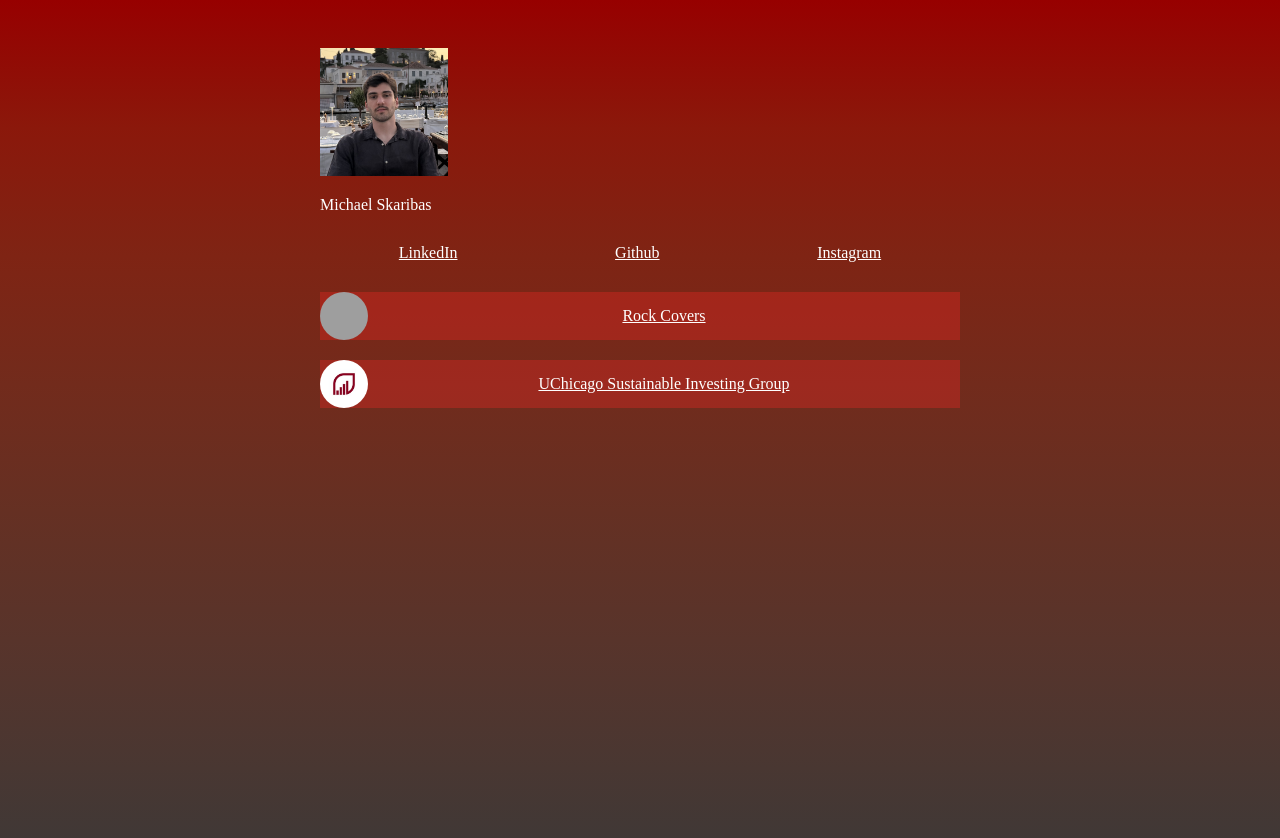
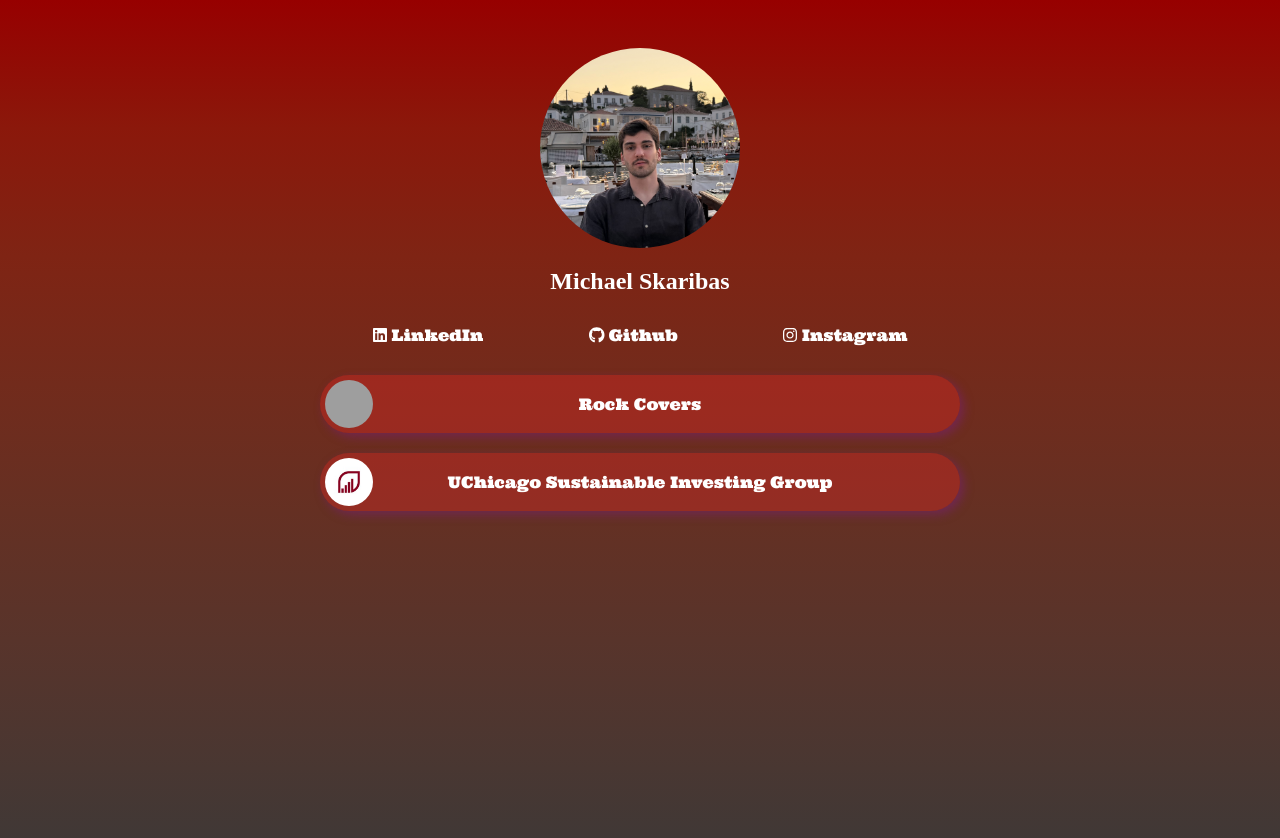
Before and after one commit to MichaelSkaribas/link-in-bio, a plain HTML site: page index.html in a window 1280 px wide. Drawn offline with Linux system fonts and the light colour scheme; grey boxes are pictures that could not be loaded; a web font is replaced by a local one.

Commit message:
end of assignment 1

```diff
--- a/index.html
+++ b/index.html
@@ -2,6 +2,10 @@
   <head>
     <meta charset="UTF-8">
     <meta name="viewport" content="width=device-width, initial-scale=1.0">
+    <link rel="preconnect" href="https://fonts.googleapis.com">
+    <link rel="preconnect" href="https://fonts.gstatic.com" crossorigin>
+    <link href="https://fonts.googleapis.com/css2?family=Quintessential&family=Ultra&display=swap" rel="stylesheet">
+    <script src="https://cdnjs.cloudflare.com/ajax/libs/font-awesome/6.5.2/js/all.min.js"></script>
     <style>
       html {
         min-height: 100%;
@@ -11,11 +15,13 @@
         padding-top: 40px;
         padding-bottom: 40px;
         background: linear-gradient(180deg, #970000, #8b180b, #7f2414, #722b1c, #653023, #58342b, #493732, #393939);
-        color: rgba(255, 255, 255, 1.0)
+        color: rgba(255, 255, 255, 1.0);
+        font-family: "Ultra";
       }
 
       a {
-        color: rgba(255, 255, 255, 1.0)
+        color: rgba(255, 255, 255, 1.0);
+        text-decoration: none;
       }
 
       .item{
@@ -23,9 +29,10 @@
       }
 
       .avatar-image {
-        width: 128px;
-        height: 128px;
+        width: 200px;
+        height: 200px;
         object-fit: cover;
+        border-radius: 100px;
       }
 
       .thumbnail {
@@ -42,10 +49,15 @@
 
       .image-row {
         margin-bottom: 20px;
+        text-align: center;
       }
 
       .name-row {
         margin-bottom: 30px;
+        text-align: center;
+        font-family: "Quintessential";
+        font-size: 24px;
+        font-weight: 900;
       }
 
       .social-icons-row {
@@ -58,6 +70,10 @@
         margin-bottom: 20px;
         display: flex;
         align-items: center;
+        border-radius: 1000px;
+        padding: 5px;
+        padding-right: 53px;
+        box-shadow: 4px 4px 10px 0px rgba(122,32,122,.5);
       }
 
       .link-text {
@@ -70,7 +86,7 @@
     <div class= "main-container">
 
       <div class="image-row">
-        <img class= "avatar-image" src="Images/IMG_2820.jpg">
+        <img class= "avatar-image" src="Images/IMG_2820 (1).jpg">
       </div>
 
       <div class= "name-row">
@@ -79,15 +95,15 @@
 
       <div class= "social-icons-row">
         <a href="https://www.linkedin.com/in/michael-skaribas-419737256/" target="_blank">
-          LinkedIn
+          <i class="fa-brands fa-linkedin"></i> LinkedIn
         </a>
 
         <a href="https://github.com/MichaelSkaribas" target="_blank">
-          Github
+          <i class="fa-brands fa-github"></i> Github
         </a>
 
         <a href="https://www.instagram.com/michaelskaribas/" target="_blank">
-          Instagram
+          <i class="fa-brands fa-instagram"></i> Instagram
         </a>
       </div>
 
```
Also changed, not shown: Images/IMG_2820 (1).jpg (renamed from Images/IMG_2821.jpg), Images/IMG_2820.jpg (deleted), Images/Pfp.jpg (added).
